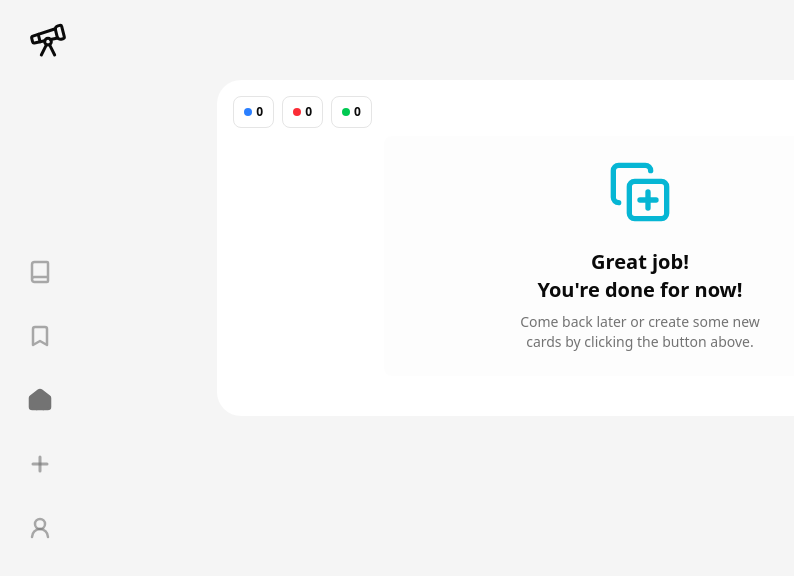
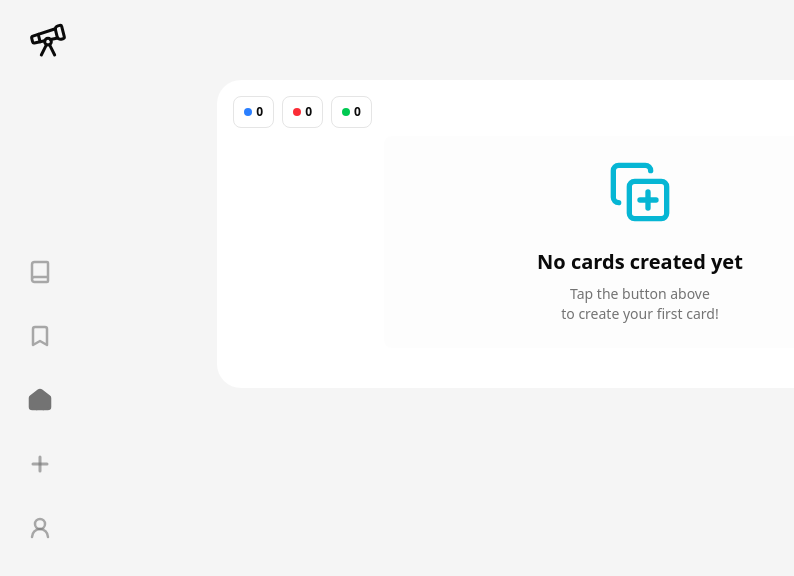
Before and after one commit to thepeno/spaced2, a React (Vite) app: page / in a window 1280 px wide. Shown: the top 576 px of the page, without its empty margins (0-794 px from the left). Built offline with nearby package versions, Linux system fonts and the light colour scheme; no server answers; what ts-fsrs would draw is missing.

Commit message:
feat: add empty UI for no cards yet

```diff
--- a/src/components/review/empty.tsx
+++ b/src/components/review/empty.tsx
@@ -2,7 +2,13 @@ import BouncyButton from '@/components/bouncy-button';
 import { CopyPlus } from 'lucide-react';
 import { Link } from 'react-router';
 
-export default function EmptyReviewUi() {
+type EmptyReviewUiProps = {
+  noCardsCreatedYet: boolean;
+};
+
+export default function EmptyReviewUi({
+  noCardsCreatedYet,
+}: EmptyReviewUiProps) {
   return (
     <div className='relative w-full max-w-lg mx-auto'>
       {/* Blur backdrop */}
@@ -15,13 +21,28 @@ export default function EmptyReviewUi() {
             <CopyPlus className='h-16 w-16 text-primary cursor-pointer' />
           </BouncyButton>
         </Link>
+
+        {noCardsCreatedYet ? (
+          <>
+            <h2 className='text-xl font-bold text-foreground w-full text-center'>
+              No cards created yet
+            </h2>
+            <p className='text-muted-foreground text-center w-60 text-sm'>
+              Tap the button above <br /> to create your first card!
+            </p>
+          </>
+        ) : (
+          <>
             <h2 className='text-xl font-bold text-foreground w-full text-center'>
               Great job! <br />
               You're done for now!
             </h2>
             <p className='text-muted-foreground text-center w-60 text-sm'>
-          Come back later or create some new cards by clicking the button above.
+              Come back later or create some new cards by clicking the button
+              above.
             </p>
+          </>
+        )}
       </div>
     </div>
   );
--- a/src/routes/Review.tsx
+++ b/src/routes/Review.tsx
@@ -2,7 +2,7 @@ import CardActionButtons from '@/components/card-action-buttons';
 import CardCountBadges from '@/components/card-count-badges';
 import CurrentCardBadge from '@/components/current-card-badge';
 import FlashcardContent from '@/components/flashcard-content';
-import { useReviewCards } from '@/components/hooks/query';
+import { useCards, useReviewCards } from '@/components/hooks/query';
 import GradeButtons from '@/components/rating-buttons';
 import EmptyReviewUi from '@/components/review/empty';
 import ReviewCarousel from '@/components/review/review-carousel';
@@ -24,6 +24,9 @@ function tenMinutesFromNow(): Date {
 }
 
 export default function ReviewRoute() {
+  const allCards = useCards();
+  const noCardsCreatedYet = allCards.length === 0;
+
   const reviewCards = useReviewCards();
   const nextReviewCard = reviewCards?.[0];
 
@@ -89,7 +92,7 @@ export default function ReviewRoute() {
               <FlashcardContent content={nextReviewCard.back} />
             </div>
           ) : (
-            <EmptyReviewUi />
+            <EmptyReviewUi noCardsCreatedYet={noCardsCreatedYet} />
           )}
           {nextReviewCard && <ReviewCarousel card={nextReviewCard} />}
         </div>
```
Lines whose indentation alone changed are shown as unchanged.
